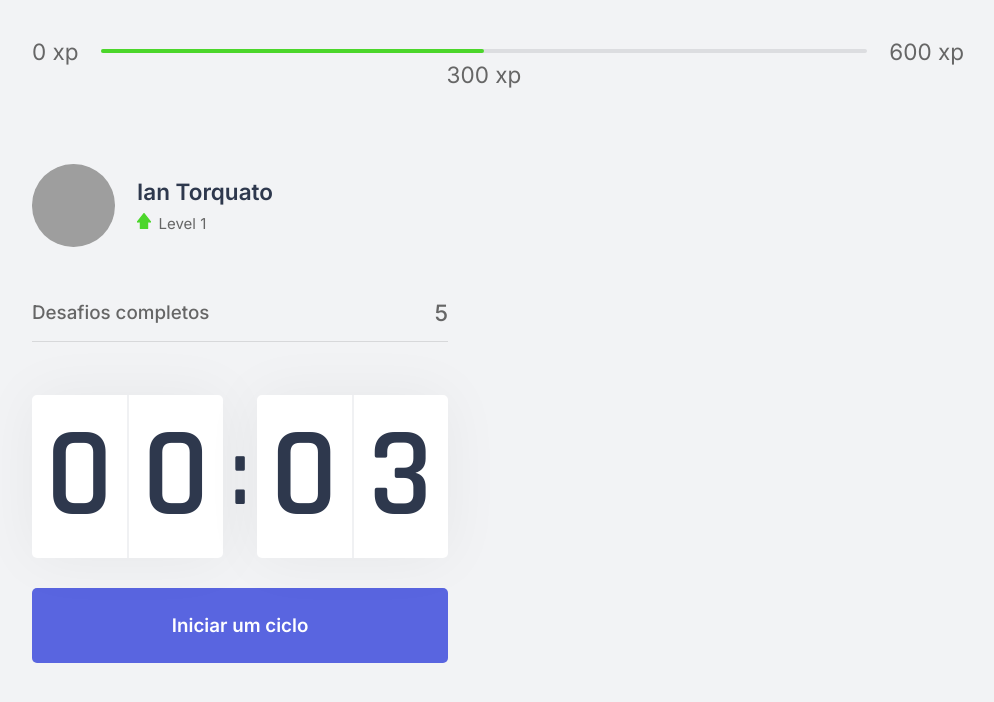
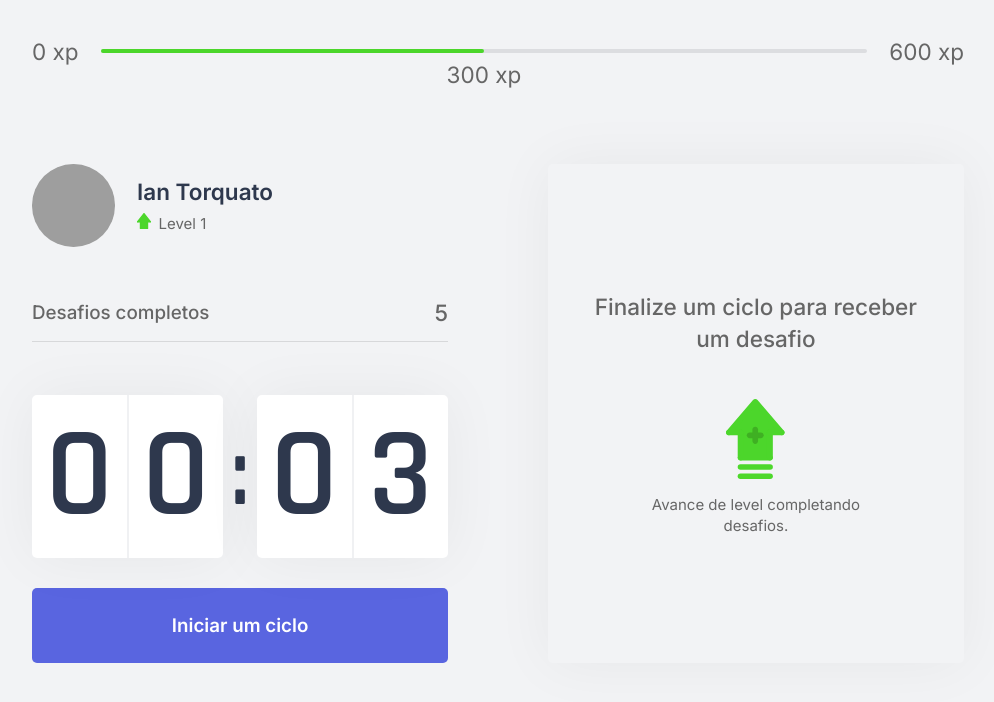
Before and after one commit to IanTorquato/nlw_4-moveIt-rocketseat, a Next.js app: page / in a window 1280 px wide. Shown: the top 702 px of the page, without its empty margins (142-1136 px from the left). Built offline with nearby package versions, Linux system fonts and the light colour scheme; grey boxes are pictures that could not be loaded.

Commit message:
ChallengBox when inactive challenge

```diff
--- /dev/null
+++ b/src/components/ChallengeBox.tsx
@@ -0,0 +1,19 @@
+import styles from '../styles/components/ChallengeBox.module.css'
+
+function ChallengeBox() {
+	return (
+		<div className={styles.challengeBoxContainer}>
+			<div className={styles.challengeNotActive}>
+				<strong>Finalize um ciclo para receber um desafio</strong>
+
+				<p>
+					<img src="icons/level-up.svg" alt="Level Up" />
+
+					Avance de level completando desafios.
+				</p>
+			</div>
+		</div>
+	)
+}
+
+export { ChallengeBox }
--- a/src/pages/index.tsx
+++ b/src/pages/index.tsx
@@ -4,6 +4,7 @@
 import { Profile } from '../components/Profile'
 import { CompletedChallenges } from '../components/CompletedChallenges'
 import { Countdown } from '../components/Countdown'
+import { ChallengeBox } from '../components/ChallengeBox'
 
 import styles from '../styles/pages/Home.module.css'
 
@@ -21,8 +22,10 @@
           <Profile />
           <CompletedChallenges />
           <Countdown />
+        </div>
 
-          <div></div>
+        <div>
+          <ChallengeBox />
         </div>
       </section>
     </div>
--- /dev/null
+++ b/src/styles/components/ChallengeBox.module.css
@@ -0,0 +1,37 @@
+div.challengeBoxContainer {
+	align-items: center;
+	background-color: var(--write);
+	border-radius: 5px;
+	box-shadow: 0 0 60px rgba(0, 0, 0, 0.05);
+	display: flex;
+	flex-direction: column;
+	height: 100%;
+	justify-content: center;
+	padding: 1.5rem 2rem;
+	text-align: center;
+}
+
+div.challengeNotActive {
+	align-items: center;
+	display: flex;
+	flex-direction: column;
+}
+
+div.challengeNotActive strong {
+	font-size: 1.5rem;
+	font-weight: 500;
+	line-height: 1.4;
+}
+
+div.challengeNotActive p {
+	align-items: center;
+	display: flex;
+	flex-direction: column;
+	line-height: 1.4;
+	margin-top: 3rem;
+	max-width: 70%;
+}
+
+div.challengeNotActive p img {
+	margin-bottom: 1rem;
+}
```
